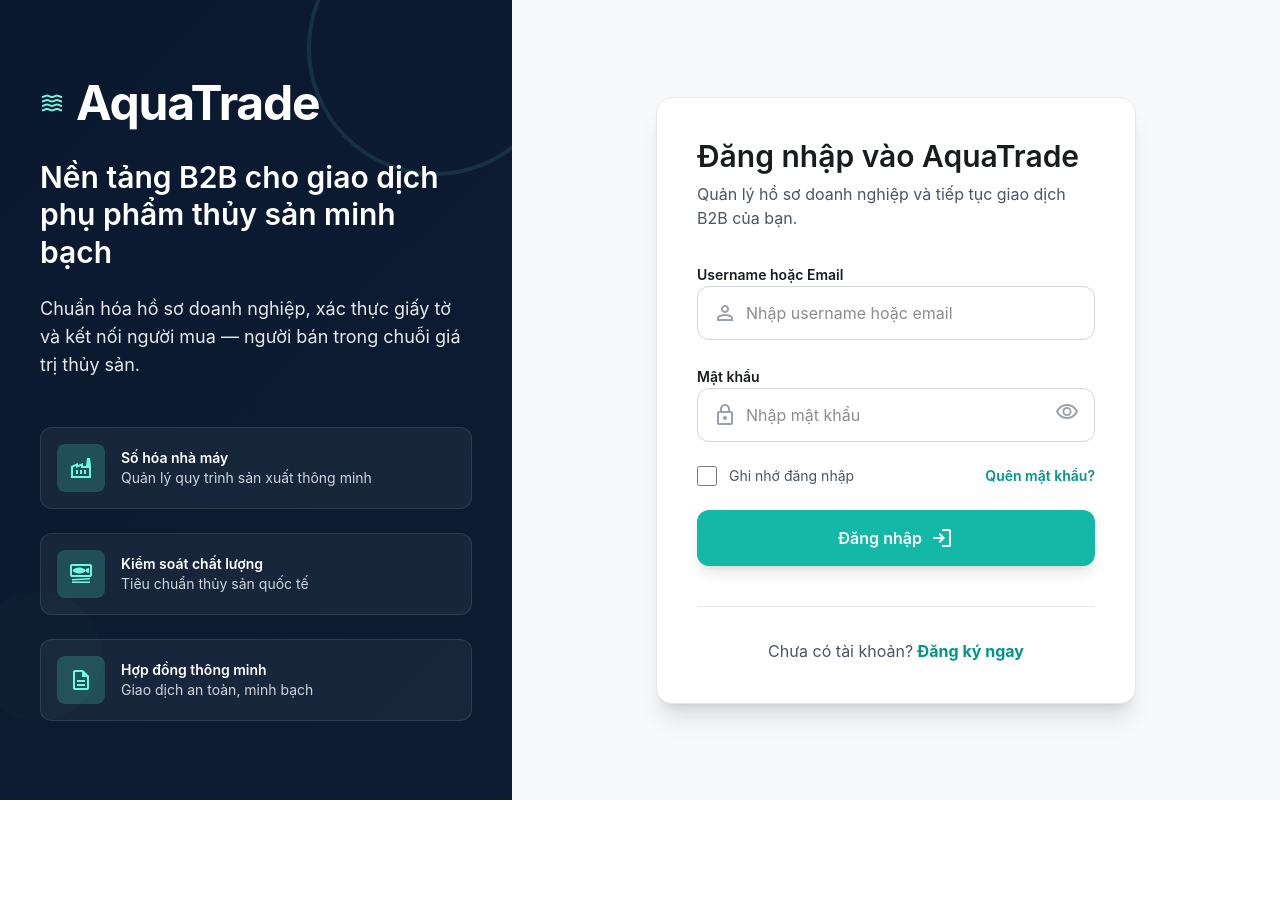
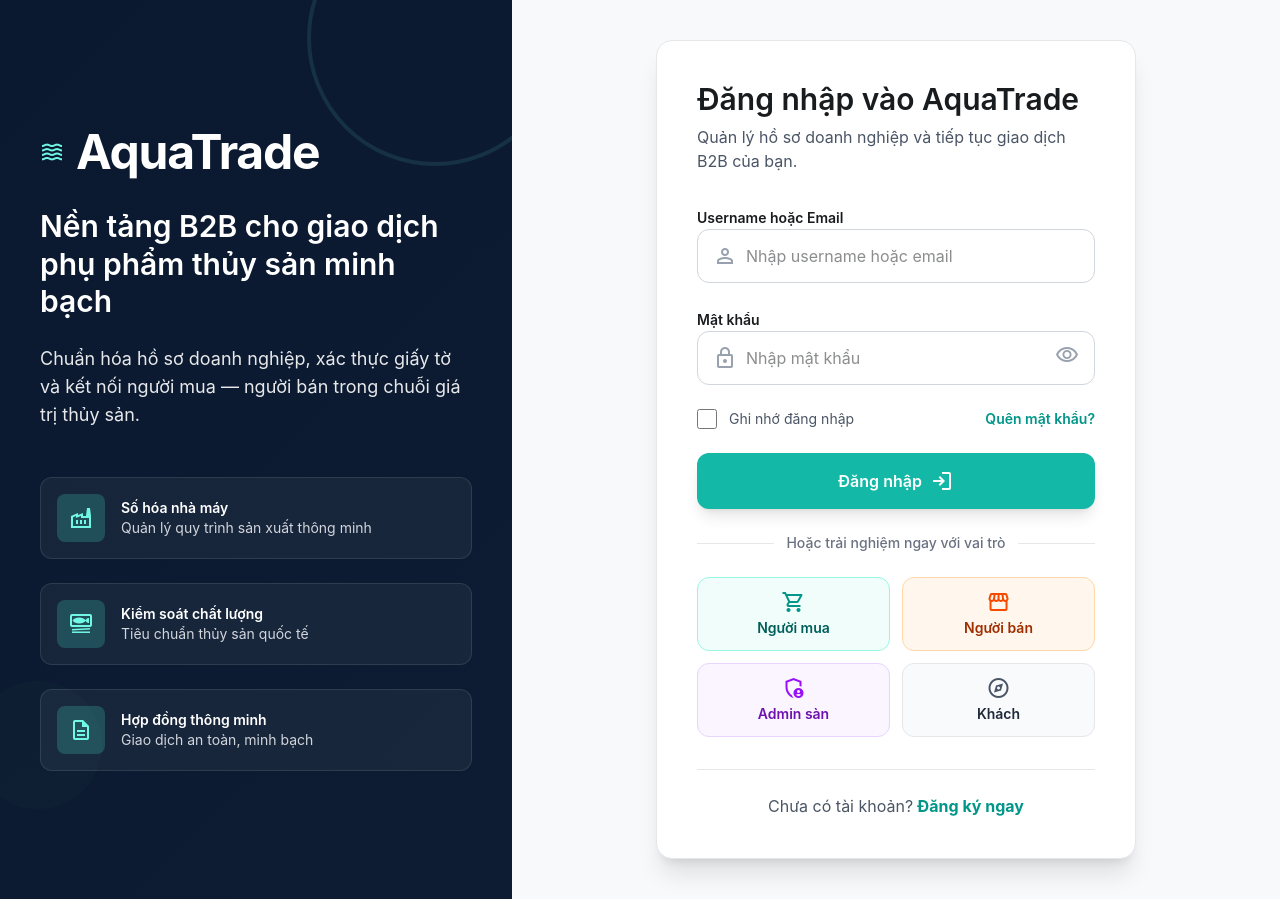
Before and after one commit to NguyenDucNhat3006/AquaTrade_B2B-Seafood-Marketplace, a React (Vite) app in the folder frontend/: page / in a window 1280 px wide. Before the commit the page ends 800 px from the top, so only its background shows below. Built offline with nearby package versions, Linux system fonts and the light colour scheme.

Commit message:
featur: Login faster with role

```diff
--- a/frontend/src/pages/buyer/BuyerDashboard.jsx
+++ b/frontend/src/pages/buyer/BuyerDashboard.jsx
@@ -355,6 +355,8 @@ const BuyerDashboard = () => {
   const [sortOrder, setSortOrder] = useState('asc');
   const [filterMoq, setFilterMoq] = useState('');
   const [filterSupply, setFilterSupply] = useState('');
+  const [savedLots, setSavedLots] = useState([]);
+  const [activeTab, setActiveTab] = useState('Sàn giao dịch');
 
   // Helpers
   const parsePrice = (priceStr) => parseInt(priceStr.replace(/\./g, ''), 10) || 0;
@@ -366,6 +368,11 @@ const BuyerDashboard = () => {
 
   // Derived Data
   const filteredLots = mockLots.filter(lot => {
+    // 0. Tab "Lô hàng yêu thích"
+    if (activeTab === 'Lô hàng yêu thích' && !savedLots.includes(lot.id)) {
+      return false;
+    }
+
     // 1. Search term
     if (searchTerm) {
       const term = searchTerm.toLowerCase();
@@ -428,11 +435,11 @@ const BuyerDashboard = () => {
           <span className="text-lg font-bold ml-2">AquaMarket</span>
         </div>
         <nav className="flex-1 px-4 py-6 space-y-1">
-          <NavItem label="Sàn giao dịch" active icon={<Store size={16} />} />
+          <NavItem label="Sàn giao dịch" active={activeTab === 'Sàn giao dịch'} onClick={() => setActiveTab('Sàn giao dịch')} icon={<Store size={16} />} />
           <NavItem label="Đơn hàng của tôi" badge="3" icon={<ShoppingCart size={16} />} />
           <NavItem label="Chi tiêu & Ngân sách" icon={<Wallet size={16} />} />
           <p className="px-4 text-[10px] text-gray-500 uppercase font-bold py-2 mt-6">Theo dõi</p>
-          <NavItem label="Lô hàng yêu thích" icon={<Heart size={16} />} />
+          <NavItem label="Lô hàng yêu thích" active={activeTab === 'Lô hàng yêu thích'} onClick={() => setActiveTab('Lô hàng yêu thích')} badge={savedLots.length > 0 ? savedLots.length.toString() : null} icon={<Heart size={16} />} />
           <NavItem label="Thông báo giá" icon={<BellRing size={16} />} />
         </nav>
         <div className="p-4 border-t border-gray-700 flex items-center gap-3">
@@ -449,7 +456,7 @@ const BuyerDashboard = () => {
 
         {/* HEADER */}
         <header className="h-15 bg-white border-b flex items-center gap-6 px-8 shrink-0">
-          <h1 className="text-[16px] font-bold whitespace-nowrap">Danh Sách Lô Hàng</h1>
+          <h1 className="text-[16px] font-bold whitespace-nowrap">{activeTab === 'Lô hàng yêu thích' ? 'Lô hàng yêu thích' : 'Danh Sách Lô Hàng'}</h1>
           <div className="flex-1 max-w-md relative">
             <input
               value={searchTerm}
@@ -614,8 +621,16 @@ const BuyerDashboard = () => {
                          </span>
                        ))}
                      </div>
-                     <button className="flex items-center gap-1.5 px-3 py-1 border border-gray-200 rounded-lg text-gray-600 hover:bg-gray-50 text-[11px] font-medium">
-                       <Heart size={14} /> Lưu
+                     <button
+                       onClick={() => {
+                         setSavedLots(prev =>
+                           prev.includes(selectedLot.id)
+                             ? prev.filter(id => id !== selectedLot.id)
+                             : [...prev, selectedLot.id]
+                         );
+                       }}
+                       className={`flex items-center gap-1.5 px-3 py-1 border rounded-lg text-[11px] font-medium transition ${savedLots.includes(selectedLot.id) ? 'bg-pink-50 border-pink-200 text-pink-600' : 'border-gray-200 text-gray-600 hover:bg-gray-50'}`}>
+                       <Heart size={14} className={savedLots.includes(selectedLot.id) ? 'fill-current' : ''} /> {savedLots.includes(selectedLot.id) ? 'Đã lưu' : 'Lưu'}
                      </button>
                   </div>
 
@@ -783,8 +798,8 @@ const SelectFilter = ({ options, value, onChange }) => (
   </select>
 );
 
-const NavItem = ({ label, active, badge, icon }) => (
-  <a href="#" className={`flex items-center px-4 py-2.5 rounded-lg transition ${active ? 'bg-teal-500 text-white shadow-md font-bold' : 'text-gray-400 hover:bg-gray-800 hover:text-white'}`}>
+const NavItem = ({ label, active, badge, icon, onClick }) => (
+  <a href="#" onClick={(e) => { e.preventDefault(); if (onClick) onClick(); }} className={`flex items-center px-4 py-2.5 rounded-lg transition ${active ? 'bg-teal-500 text-white shadow-md font-bold' : 'text-gray-400 hover:bg-gray-800 hover:text-white'}`}>
     <span className={`mr-3 ${active ? 'opacity-100' : 'opacity-80'}`}>{icon}</span>
     <span className="flex-1 text-sm">{label}</span>
     {badge && <span className={`${active ? 'bg-white text-teal-600' : 'bg-orange-500 text-white'} text-[9px] font-bold px-2 py-0.5 rounded-full`}>{badge}</span>}
--- a/frontend/src/pages/login/LoginPage.jsx
+++ b/frontend/src/pages/login/LoginPage.jsx
@@ -132,8 +132,7 @@ export default function LoginPage() {
                                             setError("");
                                         }}
                                         placeholder="Nhập username hoặc email"
-                                        className={`w-full pl-12 pr-4 py-3.5 bg-white border rounded-xl focus:ring-2 outline-none transition-all ${
-                                            error
+                                        className={`w-full pl-12 pr-4 py-3.5 bg-white border rounded-xl focus:ring-2 outline-none transition-all ${error
                                             ? "border-red-500 focus:ring-red-200 focus:border-red-500"
                                             : "border-gray-300 focus:ring-teal-200 focus:border-teal-500"
                                             }`}
@@ -161,8 +160,7 @@ export default function LoginPage() {
                                             setError("");
                                         }}
                                         placeholder="Nhập mật khẩu"
-                                        className={`w-full pl-12 pr-12 py-3.5 bg-white border rounded-xl focus:ring-2 outline-none transition-all ${
-                                            error
+                                        className={`w-full pl-12 pr-12 py-3.5 bg-white border rounded-xl focus:ring-2 outline-none transition-all ${error
                                             ? "border-red-500 focus:ring-red-200 focus:border-red-500"
                                             : "border-gray-300 focus:ring-teal-200 focus:border-teal-500"
                                             }`}
@@ -197,8 +195,7 @@ export default function LoginPage() {
                             <button
                                 type="submit"
                                 disabled={loading}
-                                className={`w-full py-4 text-white font-semibold rounded-xl shadow-lg transition-all flex items-center justify-center gap-2 ${
-                                    success
+                                className={`w-full py-4 text-white font-semibold rounded-xl shadow-lg transition-all flex items-center justify-center gap-2 ${success
                                     ? "bg-green-500"
                                     : "bg-[#14B8A6] hover:bg-[#0D9488] active:scale-[0.98]"
                                     }`}
@@ -224,7 +221,53 @@ export default function LoginPage() {
                             </button>
                         </form>
 
-                        <footer className="mt-10 pt-8 border-t border-gray-200 text-center">
+                        {/* Divider */}
+                        <div className="flex items-center my-6">
+                            <div className="flex-1 border-t border-gray-200"></div>
+                            <span className="px-3 text-sm text-gray-500 font-medium">Hoặc trải nghiệm ngay với vai trò</span>
+                            <div className="flex-1 border-t border-gray-200"></div>
+                        </div>
+
+                        {/* Quick Login Role Buttons */}
+                        <div className="grid grid-cols-2 gap-3">
+                            <button
+                                type="button"
+                                onClick={() => navigate("/buyer")}
+                                className="flex flex-col items-center justify-center py-3 border border-teal-200 bg-teal-50 hover:bg-teal-100 rounded-xl transition-all group"
+                            >
+                                <span className="material-symbols-outlined text-teal-600 mb-1 group-hover:scale-110 transition-transform">shopping_cart</span>
+                                <span className="text-sm font-semibold text-teal-800">Người mua</span>
+                            </button>
+
+                            <button
+                                type="button"
+                                onClick={() => navigate("/seller")}
+                                className="flex flex-col items-center justify-center py-3 border border-orange-200 bg-orange-50 hover:bg-orange-100 rounded-xl transition-all group"
+                            >
+                                <span className="material-symbols-outlined text-orange-600 mb-1 group-hover:scale-110 transition-transform">storefront</span>
+                                <span className="text-sm font-semibold text-orange-800">Người bán</span>
+                            </button>
+
+                            <button
+                                type="button"
+                                onClick={() => navigate("/admin")}
+                                className="flex flex-col items-center justify-center py-3 border border-purple-200 bg-purple-50 hover:bg-purple-100 rounded-xl transition-all group"
+                            >
+                                <span className="material-symbols-outlined text-purple-600 mb-1 group-hover:scale-110 transition-transform">admin_panel_settings</span>
+                                <span className="text-sm font-semibold text-purple-800">Admin sàn</span>
+                            </button>
+
+                            <button
+                                type="button"
+                                onClick={() => navigate("/buyer")}
+                                className="flex flex-col items-center justify-center py-3 border border-gray-200 bg-gray-50 hover:bg-gray-100 rounded-xl transition-all group"
+                            >
+                                <span className="material-symbols-outlined text-gray-600 mb-1 group-hover:scale-110 transition-transform">explore</span>
+                                <span className="text-sm font-semibold text-gray-800">Khách</span>
+                            </button>
+                        </div>
+
+                        <footer className="mt-8 pt-6 border-t border-gray-200 text-center">
                             <p className="text-gray-600">
                                 Chưa có tài khoản?
                                 <Link
```
Lines whose indentation alone changed are shown as unchanged.
